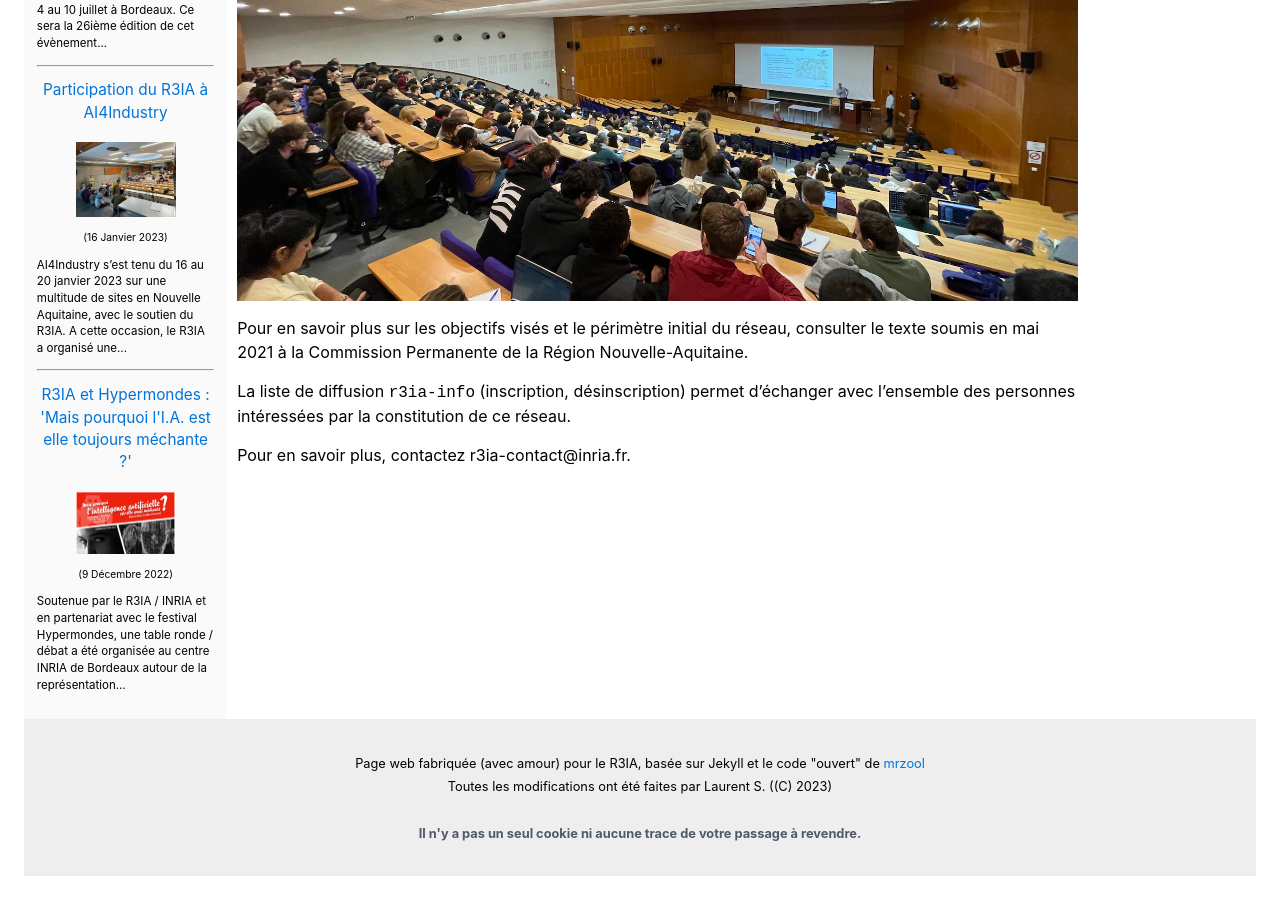
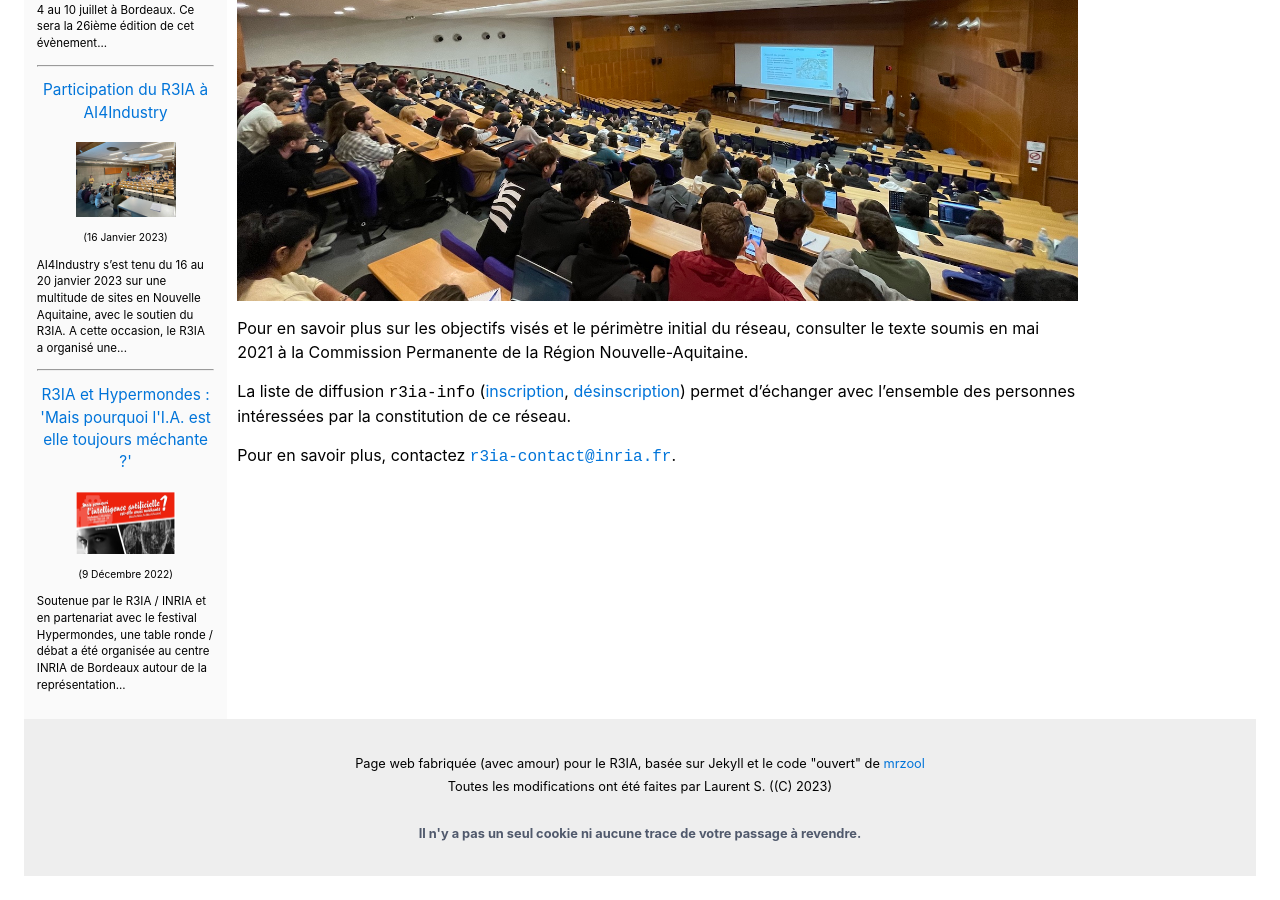
Before and after one commit to lorensipro/website-r3ia, a Jekyll site: the page built from src/index.md, in a window 1280 px wide and 900 px high, scrolled down 873 px. Built offline with Jekyll 4.4.1, drawn with Linux system fonts in a browser that asks for light colours; some of the changed lines change nothing that is shown.

Commit message:
Corrections liens page principale

```diff
--- a/src/index.md
+++ b/src/index.md
@@ -22,6 +22,6 @@ Un ensemble d'acteurs régionaux a proposé à la Région la création d'un rés
 
 Pour en savoir plus sur les objectifs visés et le périmètre initial du réseau, consulter le texte soumis en mai 2021 à la Commission Permanente de la Région Nouvelle-Aquitaine.
 
-La liste de diffusion `r3ia-info` (inscription, désinscription) permet d'échanger avec l'ensemble des personnes intéressées par la constitution de ce réseau.
+La liste de diffusion `r3ia-info` ([inscription](https://sympa.inria.fr/sympa/subscribe/r3ia-info), [désinscription](https://sympa.inria.fr/sympa/signoff/r3ia-info)) permet d'échanger avec l'ensemble des personnes intéressées par la constitution de ce réseau.
 
-Pour en savoir plus, contactez r3ia-contact@inria.fr.
+Pour en savoir plus, contactez [`r3ia-contact@inria.fr`](mailto:r3ia-contact@inria.fr).
```
